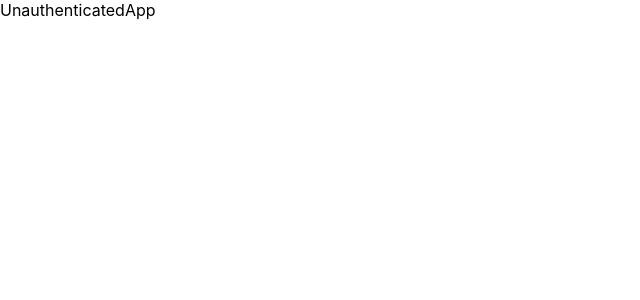
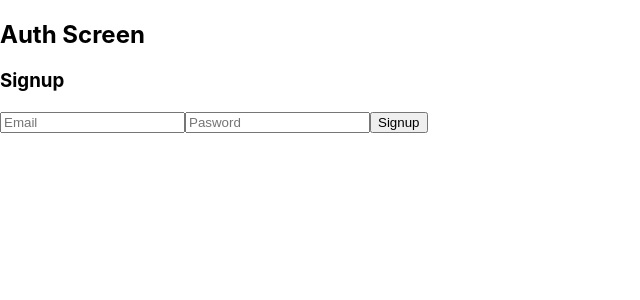
Before and after one commit to trueuni/React-Node-Blog, a React (Create React App) app in the folder blog-client/: page / in a window 1280 px wide. Shown: the top 300 px of the page, without its empty margins (0-640 px from the left). Built offline with nearby package versions, Linux system fonts and the light colour scheme.

Commit message:
I had a bug in AuthForm

```diff
--- a/blog-client/src/App.js
+++ b/blog-client/src/App.js
@@ -1,7 +1,8 @@
-import React, { useContext, useEffect } from 'react';
+import React, { Suspense, lazy, useContext, useEffect } from 'react';
 import { Context as AuthContext } from './context/AuthContext';
-import AuthenticatedApp from './AuthenticatedApp';
-import UnauthenticatedApp from './UnauthenticatedApp';
+
+const AuthenticatedApp = lazy(() => import('./AuthenticatedApp'));
+const UnauthenticatedApp = lazy(() => import('./UnauthenticatedApp'));
 
 const App = () => {
   const { state, tryLocalSignin } = useContext(AuthContext);
@@ -11,7 +12,9 @@ const App = () => {
   }, []);
 
   return (
-    <div>{state.token ? <AuthenticatedApp /> : <UnauthenticatedApp />}</div>
+    <Suspense fallback={<div>LOADING...</div>}>
+      {state.token ? <AuthenticatedApp /> : <UnauthenticatedApp />}
+    </Suspense>
   );
 };
 export default App;
--- a/blog-client/src/AuthenticatedApp.js
+++ b/blog-client/src/AuthenticatedApp.js
@@ -1,10 +1,12 @@
 import React from 'react';
+import { Router } from '@reach/router';
+import IndexScreen from './screens/IndexScreen';
 
 const AuthenticatedApp = () => {
   return (
-    <div>
-      <div>AuthenticatedApp</div>
-    </div>
+    <Router>
+      <IndexScreen path="/" />
+    </Router>
   );
 };
 export default AuthenticatedApp;
--- a/blog-client/src/UnauthenticatedApp.js
+++ b/blog-client/src/UnauthenticatedApp.js
@@ -1,9 +1,15 @@
-import React from 'react';
+import React, { useContext } from 'react';
+import AuthScreen from './screens/AuthScreen';
+import { Context as AuthContext } from './context/AuthContext';
+
+// Add logic for signup or signin
 
 const UnauthenticatedApp = () => {
+  const { state, signup } = useContext(AuthContext);
+
   return (
     <div>
-      <div>UnauthenticatedApp</div>
+      <AuthScreen />
     </div>
   );
 };
--- a/blog-client/src/components/AuthForm.js
+++ b/blog-client/src/components/AuthForm.js
@@ -1,16 +1,17 @@
 import React, { useState } from 'react';
 
-const AuthForm = ({ onSubmit, errorMessage }) => {
+const AuthForm = ({ title, onSubmit, errorMessage }) => {
   const [email, setEmail] = useState('');
   const [password, setPassword] = useState('');
 
-  const handleSubmit = e => {
-    e.preventDefault();
-    onSubmit({ email, password });
-  };
+  // const handleSubmit = e => {
+  //   e.preventDefault();
+  //   onSubmit({ email, password });
+  // };
   return (
     <div>
-      <form onSubmit={handleSubmit}>
+      <h3>{title}</h3>
+      <div>
         <input
           type="text"
           placeholder="Email"
@@ -23,7 +24,7 @@ const AuthForm = ({ onSubmit, errorMessage }) => {
         />
         <button onClick={() => onSubmit({ email, password })}>Signup</button>
         {errorMessage && <div>{errorMessage}</div>}
-      </form>
+      </div>
     </div>
   );
 };
--- a/blog-client/src/context/AuthContext.js
+++ b/blog-client/src/context/AuthContext.js
@@ -16,7 +16,12 @@ const authReducer = (state, action) => {
 
 const tryLocalSignin = dispatch => () => {
   const token = window.localStorage.getItem('token');
-  return token ? dispatch({ type: 'signin', payload: token }) : null;
+
+  if (token) {
+    dispatch({ type: 'signin', payload: token });
+  } else {
+    return null;
+  }
 };
 
 const signup = dispatch => async ({ email, password }) => {
--- /dev/null
+++ b/blog-client/src/screens/AuthScreen.js
@@ -0,0 +1,23 @@
+import React, { useContext, useEffect } from 'react';
+import AuthForm from '../components/AuthForm';
+import { Context as AuthContext } from '../context/AuthContext';
+
+const AuthScreen = () => {
+  const { state, signup, tryLocalSignin } = useContext(AuthContext);
+
+  useEffect(() => {
+    tryLocalSignin();
+  }, []);
+
+  return (
+    <div>
+      <h2>Auth Screen</h2>
+      <AuthForm
+        title="Signup"
+        onSubmit={signup}
+        errorMessage={state.errorMessage}
+      />
+    </div>
+  );
+};
+export default AuthScreen;
```
Also changed, not shown: blog-client/src/screens/SignupScreen.js (deleted, +0 -17 lines), 1 other file (tests, documents, lock files or other folders).
